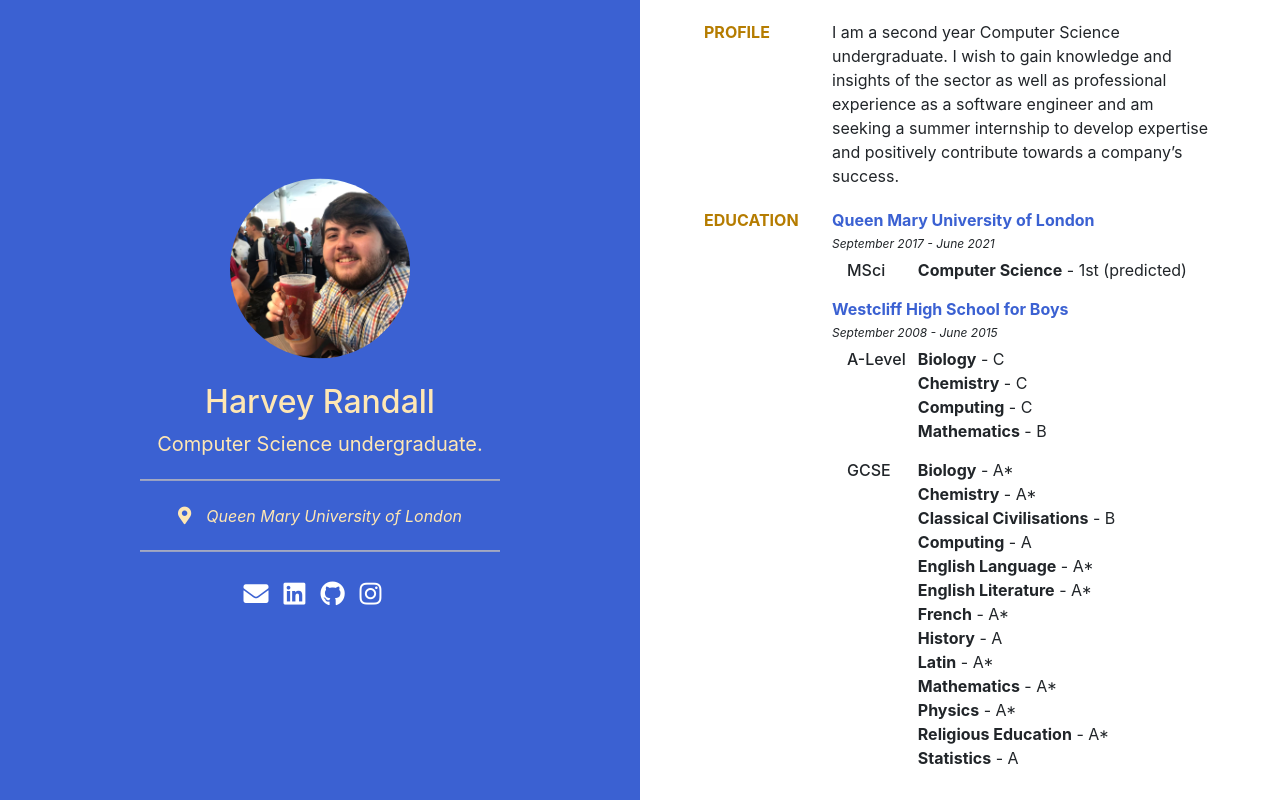
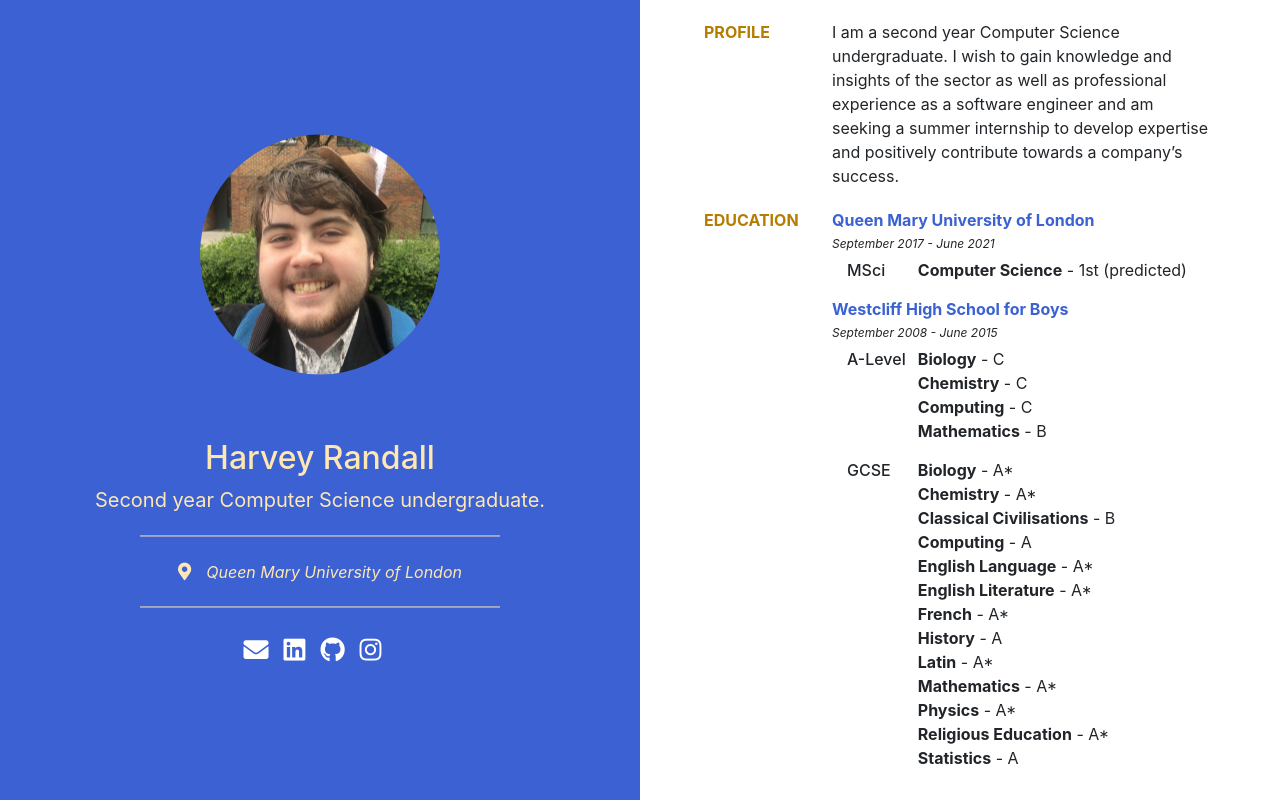
Before and after one commit to harveyrandall/harveyrandall.github.io, a React (Create React App) app: page / in a window 1280 px wide. Built offline with nearby package versions, Linux system fonts and the light colour scheme.

Commit message:
add project details and links to these projects & update sidebar image

```diff
--- a/src/components/sidebar.js
+++ b/src/components/sidebar.js
@@ -1,7 +1,7 @@
 import React, { Component } from 'react';
 import { name, description, location, contact } from "../profile.json";
 
-import personalImage from "../images/sideImage.jpg";
+import personalImage from "../images/IMG_9939.png";
 
 class Sidebar extends Component {
 	render() {
--- a/src/profile.json
+++ b/src/profile.json
@@ -1,6 +1,12 @@
 {
 	"name": "Harvey Randall",
-	"description": "Computer Science undergraduate.",
+	"description": "Second year Computer Science undergraduate.",
+	"quotes": [
+		{
+			"quote": "A man's reach should exceed his grasp, Or what's a heaven for?",
+			"originator": "Robert Browning"
+		}
+	],
 	"location": "Queen Mary University of London",
 	"contact": [
 		{"url": "mailto:harvey_randall@me.com", "platform": "email", "classes": "fas fa-envelope"},
@@ -52,18 +58,18 @@
 	"projects": [
 		{
 			"name": "Weather App",
-			"url": "https://github.com",
-			"description": "TODO: Write project description..."
+			"url": "https://evening-beyond-50834.herokuapp.com/",
+			"description": "A coursework project created for a Graphical User Interfaces module. As part of a group I used socio-technical models and data gathering techniques to implement a Weather app for golfers. The solution was implemented using preact, a lightweight version of React."
 		},
 		{
 			"name": "Registry website",
-			"url": "https://github.com",
-			"description": "TODO: Write project description..."
+			"url": "https://fast-shore-34342.herokuapp.com/",
+			"description": "A coursework project created for a Software Engineering module. As part of a group we carried out domain analysis, requirements analysis, design and prototype implementation of this project. The project was created using PHP's Laravel framework."
 		},
 		{
 			"name": "Travel blogging website",
 			"url": "https://weekendwanderers.co.uk/",
-			"description": "TODO: Write project description..."
+			"description": "A custom website used for travel blogging created using HTML5, CSS3, Javascript, and PHP. The implementation included a MySQL database setup to track users and their posts. An Nginx web server was used to serve the content and fore SSL connections."
 		}
 	],
 	"experience": [
```
